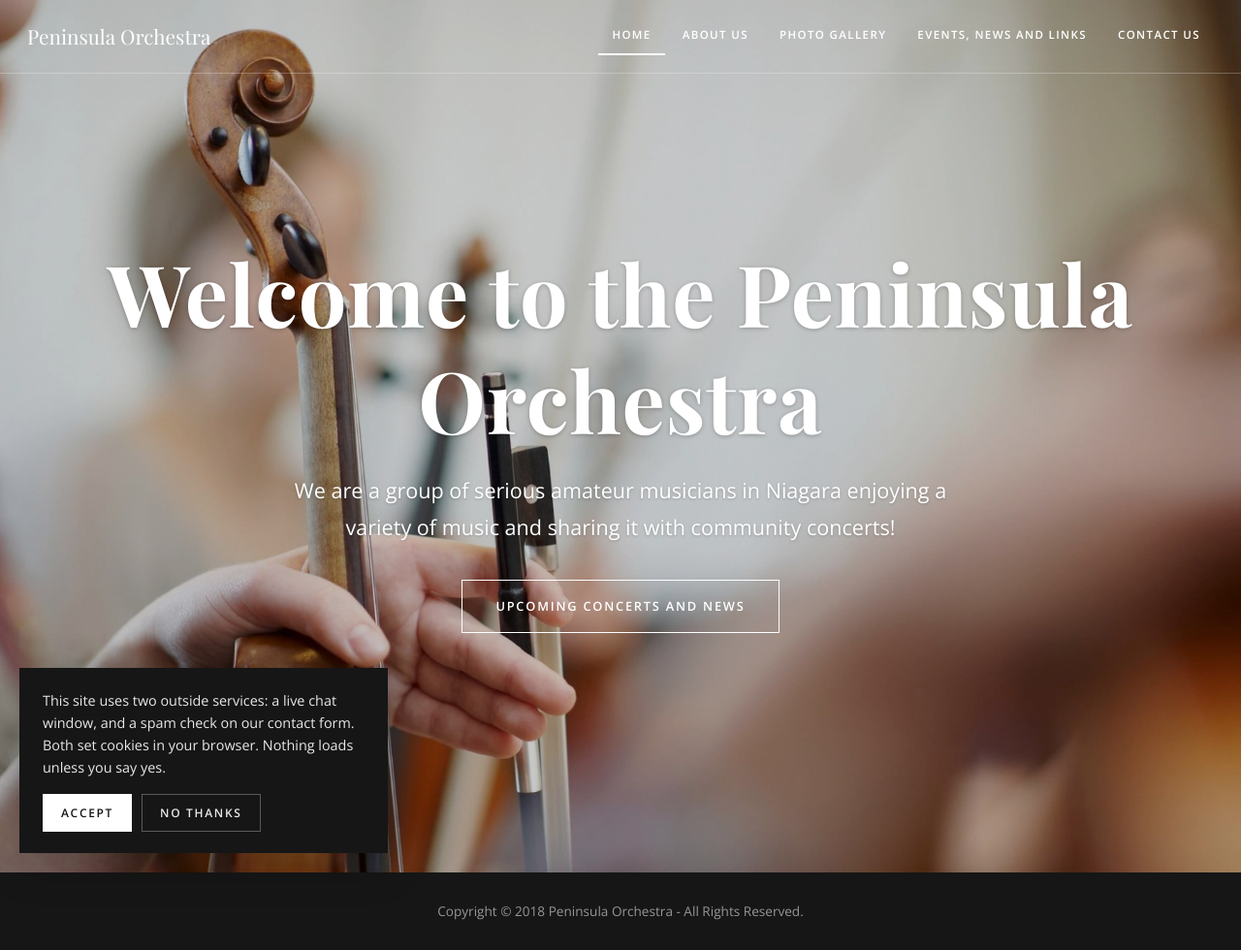
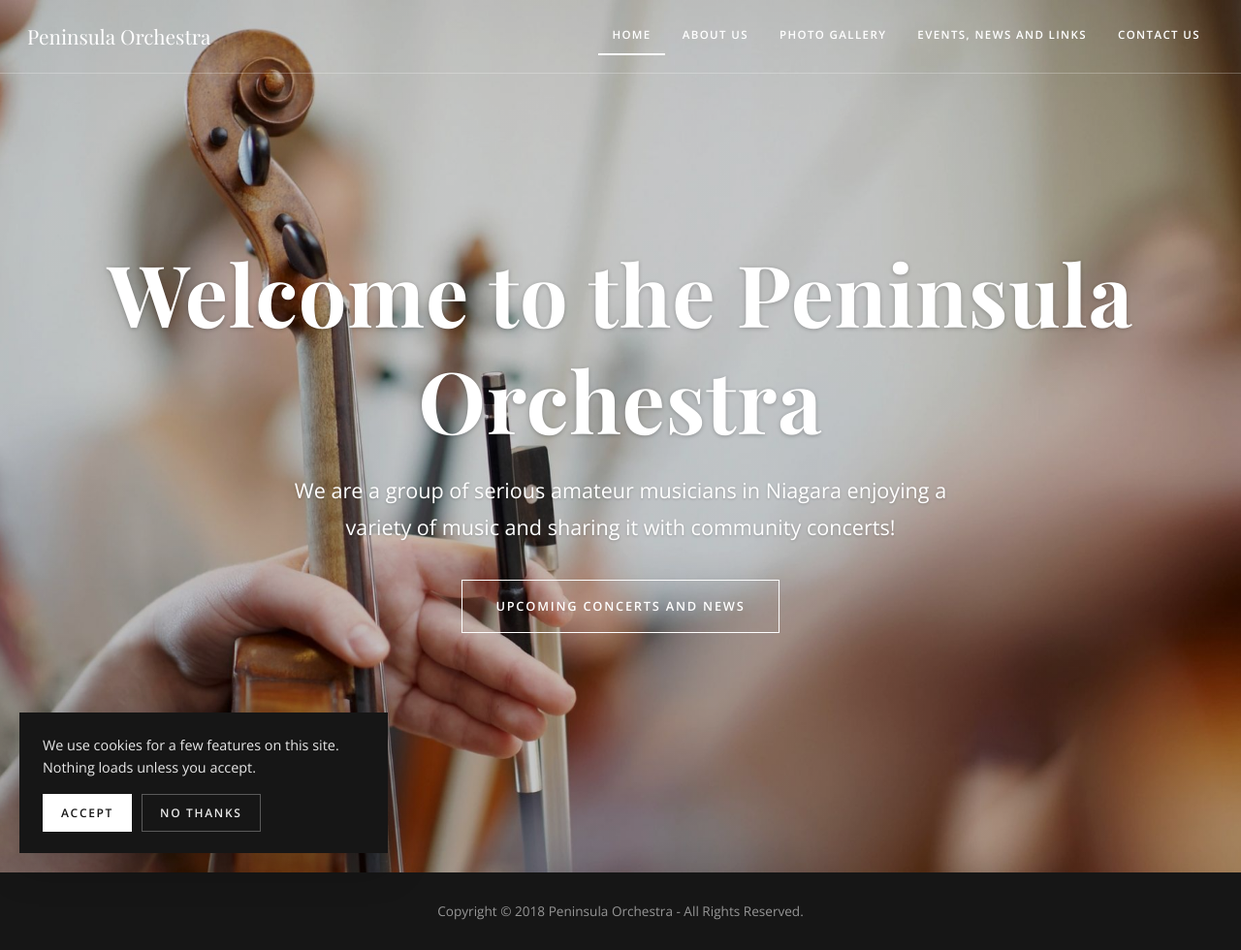
Before and after one commit to peninsulaorchestra/peninsulaorchestra.github.io, a Jekyll site: the page built from index.html, in a window 1280 px wide. Shown: the whole page at 97% size. Built offline with Jekyll 4.4.1, drawn with Linux system fonts in a browser that asks for light colours.

Commit message:
Make the cookie notice wording generic (#17)
Co-authored-by: Claude Opus 5 (1M context) <noreply@anthropic.com>

```diff
--- a/_includes/cookie-notice.html
+++ b/_includes/cookie-notice.html
@@ -7,24 +7,15 @@
   {%- assign captcha_on = true -%}
 {%- endif -%}
 {%- if chat_on or captcha_on %}
-<!-- Cookie notice. Both third-party pieces — the chat widget and the spam check
-     on the contact form — are loaded only once someone accepts, so declining
-     means no third-party script and no cookies are set at all. -->
+<!-- Cookie notice. The third-party scripts it covers — currently the chat widget
+     and the contact form's spam check — are loaded only once someone accepts, so
+     declining means no third-party script and no cookies are set at all. The
+     wording is deliberately generic: it does not need editing when the list
+     changes, and the notice hides itself when there is nothing to consent to. -->
 <div class="cookie-notice" id="cookie-notice" hidden
      data-tawk-src="{% if chat_on %}https://embed.tawk.to/{{ site.tawk.property_id }}/{{ site.tawk.widget_id }}{% endif %}"
      data-captcha-src="{% if captcha_on %}https://web3forms.com/client/script.js{% endif %}">
-  <p>
-    {%- if chat_on and captcha_on %}
-    This site uses two outside services: a live chat window, and a spam check on
-    our contact form. Both set cookies in your browser.
-    {%- elsif chat_on %}
-    We use a live chat service so you can message us from the site. It sets
-    cookies in your browser.
-    {%- else %}
-    Our contact form uses an outside spam check. It sets cookies in your browser.
-    {%- endif %}
-    Nothing loads unless you say yes.
-  </p>
+  <p>We use cookies for a few features on this site. Nothing loads unless you accept.</p>
   <div class="cookie-notice-actions">
     <button type="button" class="btn" data-cookie-accept>Accept</button>
     <button type="button" class="btn ghost" data-cookie-decline>No thanks</button>
```
